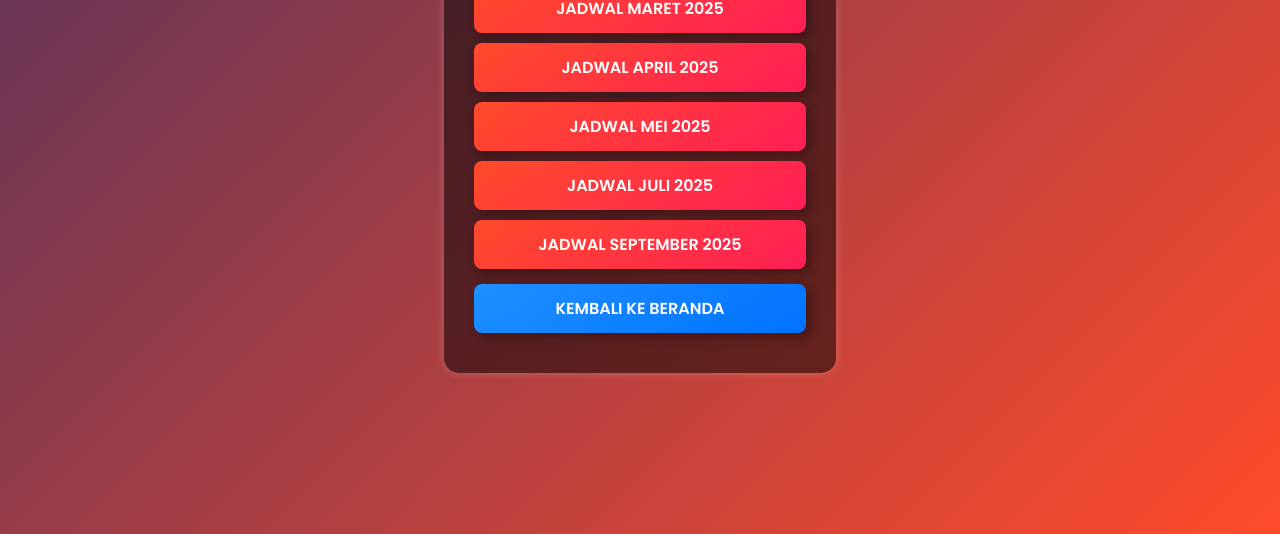
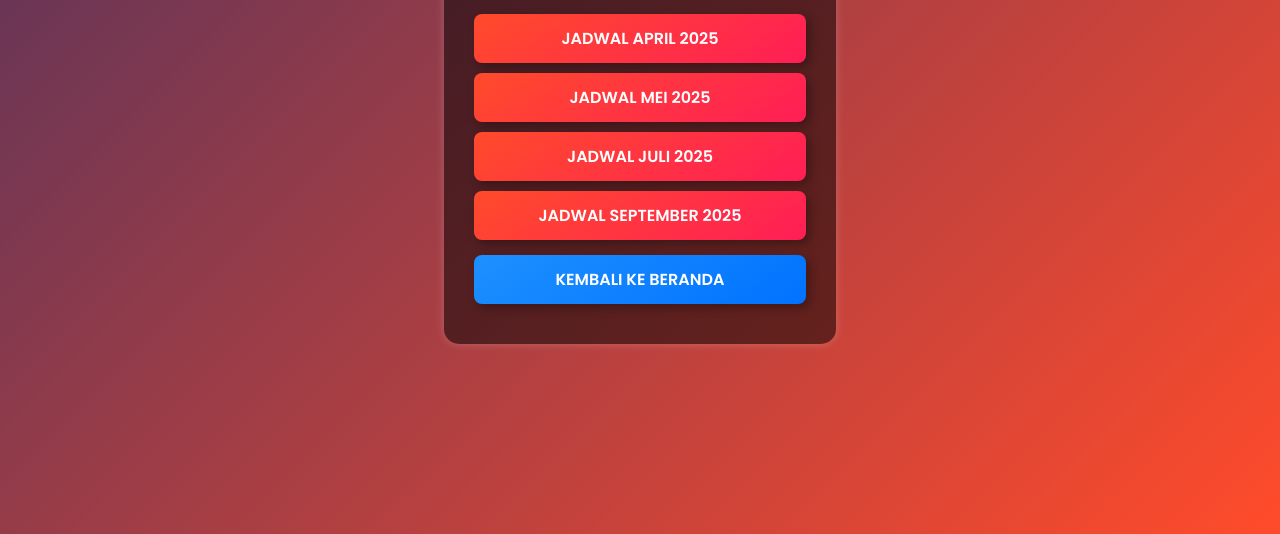
Before and after one commit to beritajkt48/event, a plain HTML site: page index.html in a window 1280 px wide. Shown: the part 266-800 px from the top of the page. Drawn offline with Linux system fonts and the light colour scheme.

Commit message:
Update index.html

```diff
--- a/index.html
+++ b/index.html
@@ -95,7 +95,6 @@
 
     <div class="container">
         <h1>Jadwal Event JKT48 2025</h1>
-        <a href="https://beritajkt48.github.io/event/maret/" class="btn">Jadwal Maret 2025</a>
         <a href="https://beritajkt48.github.io/event/april/" class="btn">Jadwal April 2025</a>
         <a href="https://beritajkt48.github.io/event/mei/" class="btn">Jadwal Mei 2025</a>
         <a href="https://beritajkt48.github.io/event/juli/" class="btn">Jadwal Juli 2025</a>
```
